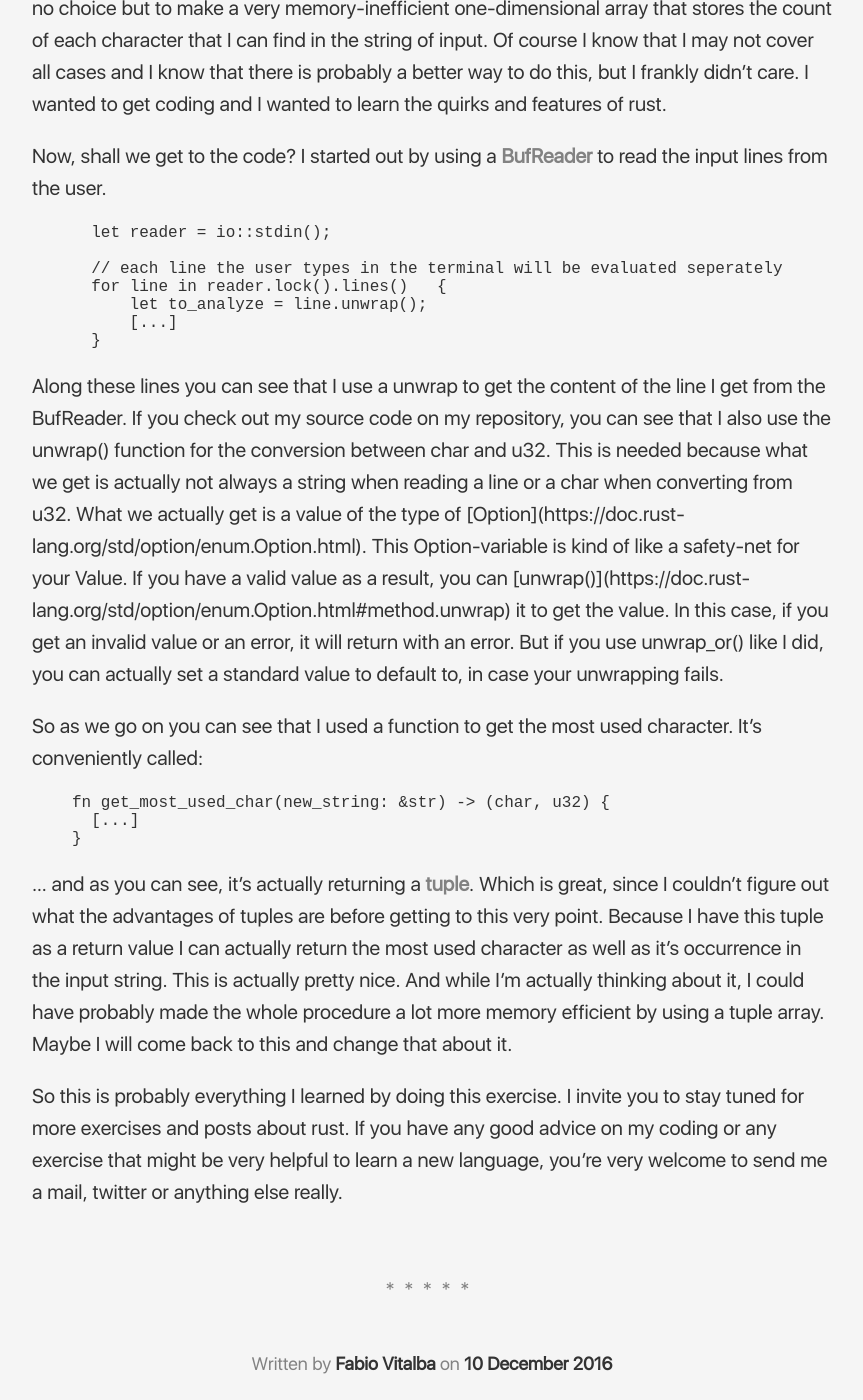
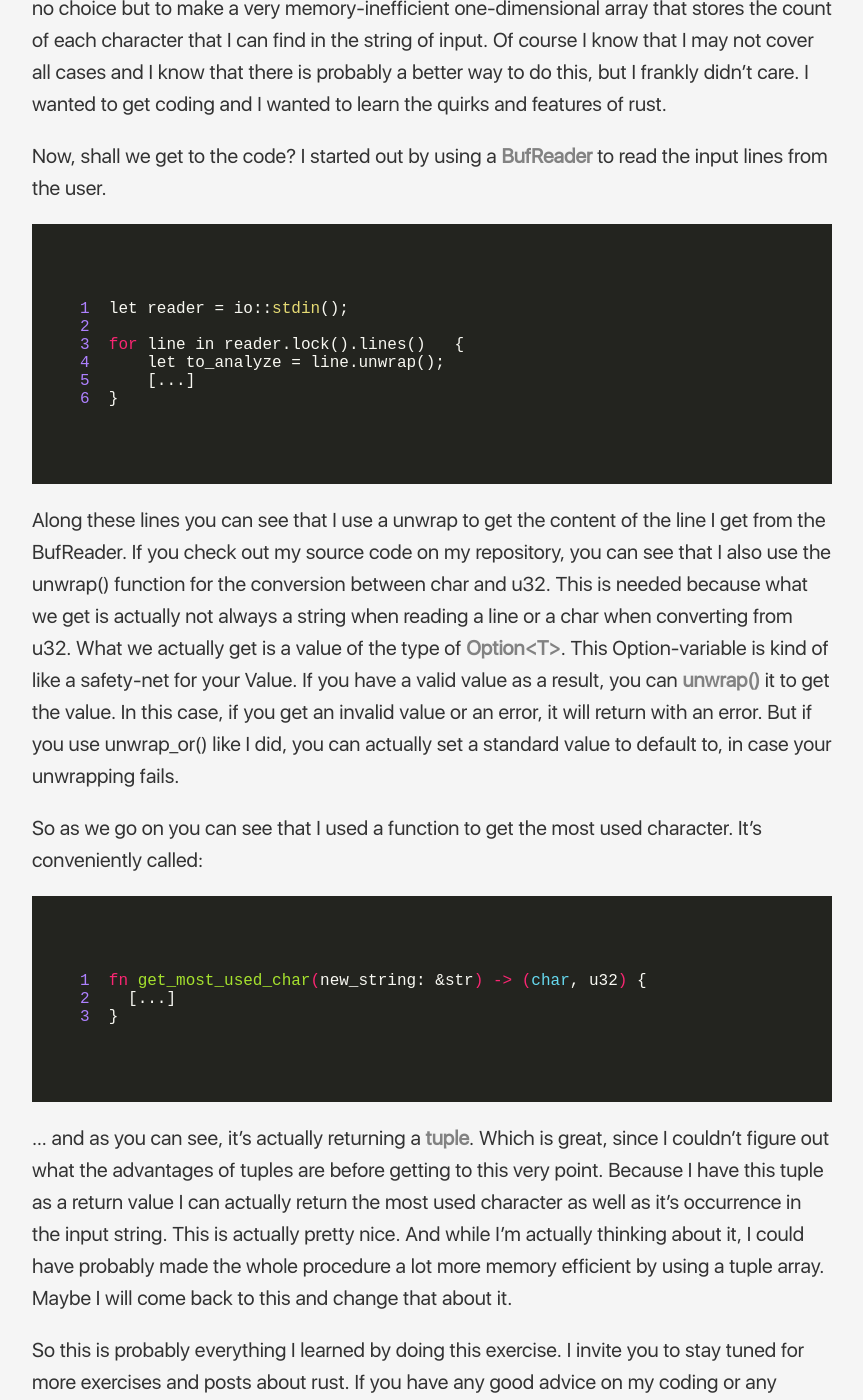
Before and after one commit to fabiovitalba/fabiovitalba.github.io, a Jekyll site: the page built from _posts/2016-12-10-first-program.markdown, in a window 1280 px wide and 1400 px high, scrolled down 866 px. Shown: the whole window, without its empty margins (208-1071 px from the left). Built offline with Jekyll 4.4.1, drawn with Linux system fonts in a browser that asks for light colours.

Commit message:
#Fixes: Styling
Fixed Code Snippet Styling
Added Line No. to Code Snippets

```diff
--- a/_config.yml
+++ b/_config.yml
@@ -18,7 +18,7 @@ author:
 # google_analytics: 'UA-XXXXXXXX-X'
 
 # Syntax highlighting
-highlightstyle: ''
+highlightstyle: 'monokai_sublime'
 styles: [agate, androidstudio, arta, asceti, atelier-cave.dark, atelier-cave.light, atelier-dune.dark, atelier-dune.light, atelier-estuary.dark, atelier-estuary.light, atelier-forest.dark, atelier-forest.light, atelier-heath.dark, atelier-heath.light, atelier-lakeside.dark, atelier-lakeside.light, atelier-plateau.dark, atelier-plateau.light, atelier-savanna.dark, atelier-savanna.light, atelier-seaside.dark, atelier-seaside.light, atelier-sulphurpool.dark, atelier-sulphurpool.light, brown_paper, codepen-embed, color-brewer, dark, darkula, default, docco, far, foundation, github, github-gist, googlecode, grayscale, hopscotch, hybrid, idea, ir_black, kimbie.dark, kimbie.light, magula, mono-blue, monokai, monokai_sublime, obsidian, paraiso.dark, paraiso.light, pojoaque, railscast, rainbow, school_book, solarized_dark, solarized_light, styles_list.txt, sunburst, tomorrow, tomorrow-night-blue, tomorrow-night-bright, tomorrow-night, tomorrow-night-eightie, v, xcode, zenburn]
 
 # Handling Reading
--- a/_posts/2016-12-10-first-program.markdown
+++ b/_posts/2016-12-10-first-program.markdown
@@ -15,26 +15,29 @@ Of course I know that I may not cover all cases and I know that there is probabl
 
 Now, shall we get to the code? I started out by using a [BufReader](https://doc.rust-lang.org/std/io/trait.BufRead.html) to read the input lines from the user.
 
-{% highlight rust %}
+<pre><code class="rust">
+{% highlight Rust linenos %}
   let reader = io::stdin();
 
-  // each line the user types in the terminal will be evaluated seperately
   for line in reader.lock().lines()   {
       let to_analyze = line.unwrap();
       [...]
   }
 {% endhighlight %}
+</code></pre>
 
 Along these lines you can see that I use a unwrap to get the content of the line I get from the BufReader. If you check out my source code on my repository, you can see that I also use the unwrap() function for the conversion between char and u32.
-This is needed because what we get is actually not always a string when reading a line or a char when converting from u32. What we actually get is a value of the type of [Option<T>](https://doc.rust-lang.org/std/option/enum.Option.html). This Option-variable is kind of like a safety-net for your Value. If you have a valid value as a result, you can [unwrap()](https://doc.rust-lang.org/std/option/enum.Option.html#method.unwrap) it to get the value. In this case, if you get an invalid value or an error, it will return with an error. But if you use unwrap_or() like I did, you can actually set a standard value to default to, in case your unwrapping fails.
+This is needed because what we get is actually not always a string when reading a line or a char when converting from u32. What we actually get is a value of the type of [Option&lt;T&gt;](https://doc.rust-lang.org/std/option/enum.Option.html). This Option-variable is kind of like a safety-net for your Value. If you have a valid value as a result, you can [unwrap()](https://doc.rust-lang.org/std/option/enum.Option.html#method.unwrap) it to get the value. In this case, if you get an invalid value or an error, it will return with an error. But if you use unwrap_or() like I did, you can actually set a standard value to default to, in case your unwrapping fails.
 
 So as we go on you can see that I used a function to get the most used character. It's conveniently called:
 
-{% highlight rust %}
-fn get_most_used_char(new_string: &str) -> (char, u32) {
-  [...]
-}
+<pre><code clas="rust">
+{% highlight Rust linenos %}
+  fn get_most_used_char(new_string: &str) -> (char, u32) {
+    [...]
+  }
 {% endhighlight %}
+</code></pre>
 
 ... and as you can see, it's actually returning a [tuple](https://doc.rust-lang.org/nightly/std/primitive.tuple.html). Which is great, since I couldn't figure out what the advantages of tuples are before getting to this very point. Because I have this tuple as a return value I can actually return the most used character as well as it's occurrence in the input string. This is actually pretty nice.
 And while I'm actually thinking about it, I could have probably made the whole procedure a lot more memory efficient by using a tuple array. Maybe I will come back to this and change that about it.
```
